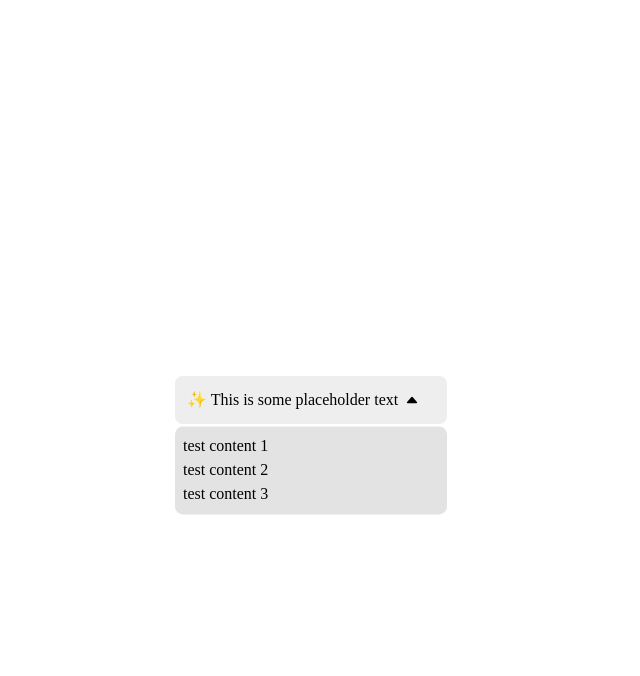
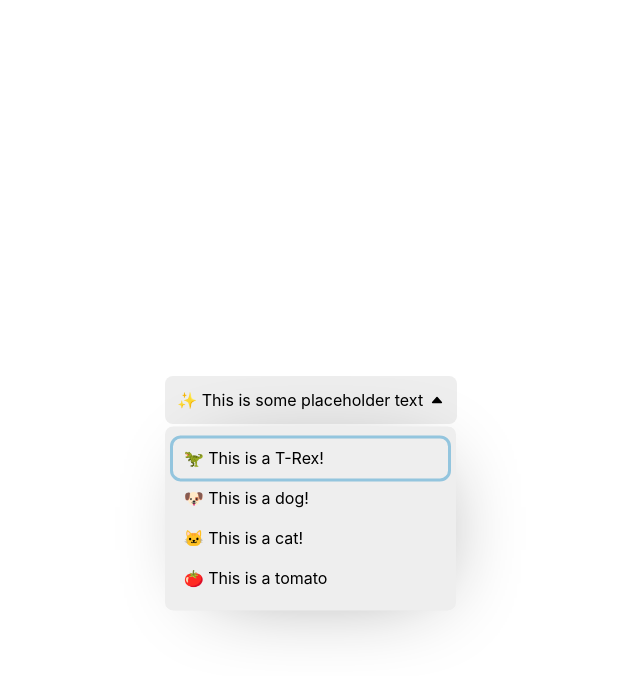
Before and after one commit to Etesam913/thehive.ai-dropdown-menu, a React (Vite) app: page / in a window 1280 px wide. Both pictures are taken after a click on the button "✨ This is some placeholder text". Shown: the top 676 px of the page, without its empty margins (329-969 px from the left). Built offline with nearby package versions, Linux system fonts and the light colour scheme.

Commit message:
♿️ Added keyboard controls

```diff
--- a/src/components/Dropdown.jsx
+++ b/src/components/Dropdown.jsx
@@ -1,10 +1,15 @@
-import { useState } from "react";
+import { useEffect, useRef, useState } from "react";
 import styled from "styled-components";
 import DropdownMenu from "./DropdownMenu";
 
 function Dropdown({
   direction = "down",
-  items = ["🦖 This is a T-Rex!", "🐶 This is a dog"],
+  items = [
+    "🦖 This is a T-Rex!",
+    "🐶 This is a dog!",
+    "🐱 This is a cat!",
+    "🍅 This is a tomato",
+  ],
   multiSelect = false,
   placeholderText = "✨ This is some placeholder text",
 }) {
@@ -13,14 +18,24 @@ function Dropdown({
   );
   const [isDropdownShowing, setIsDropdownShowing] = useState(false);
   const [selectedDropdownItems, setSelectedDropdownItems] = useState([]);
-  const dropdownWidth = "17rem";
+  const uniqueIdentifier = uuidv4();
+  const dropdownButton = useRef(null);
+
+  useEffect(() => {
+    if (isDropdownShowing) {
+      const firstDropdownElement = document.getElementById(
+        `dropdown-button-${uniqueIdentifier}-0`
+      );
+      if (firstDropdownElement) firstDropdownElement.focus();
+    }
+  }, [isDropdownShowing]);
 
   return (
     <div>
       <DropdownButton
         onClick={() => setIsDropdownShowing(!isDropdownShowing)}
         data-bs-toggle="dropdown"
-        width={dropdownWidth}
+        ref={dropdownButton}
       >
         {selectedDropdownItems.length === 0
           ? placeholderText
@@ -32,8 +47,9 @@ function Dropdown({
           dropdownItems={dropdownItems}
           selectedDropdownItems={selectedDropdownItems}
           setSelectedDropdownItems={setSelectedDropdownItems}
-          dropdownWidth={dropdownWidth}
           direction={direction}
+          uniqueIdentifier={uniqueIdentifier}
+          dropdownButton={dropdownButton}
         />
       )}
     </div>
@@ -47,12 +63,14 @@ const DropdownButton = styled.button`
   border-radius: 0.5rem;
   display: flex;
   align-items: center;
-  width: ${(props) => props.width};
+  width: auto;
+  :focus-within {
+    outline: 3.5px solid #53a8d295;
+  }
 `;
 
 const DownCaret = ({ isDropdownShowing }) => {
   return (
-    <span>
     <DownCaretSvg
       height="16"
       width="16"
@@ -63,7 +81,6 @@ const DownCaret = ({ isDropdownShowing }) => {
     >
       <path d="M98,190.06,237.78,353.18a24,24,0,0,0,36.44,0L414,190.06c13.34-15.57,2.28-39.62-18.22-39.62H116.18C95.68,150.44,84.62,174.49,98,190.06Z" />
     </DownCaretSvg>
-    </span>
   );
 };
 
@@ -72,6 +89,16 @@ const DownCaretSvg = styled.svg`
   transform: rotateZ(
     ${(props) => (props.isDropdownShowing ? "180deg" : "0deg")}
   );
+  transition: transform 200ms ease-in-out;
 `;
 
+function uuidv4() {
+  return ([1e7] + -1e3 + -4e3 + -8e3 + -1e11).replace(/[018]/g, (c) =>
+    (
+      c ^
+      (crypto.getRandomValues(new Uint8Array(1))[0] & (15 >> (c / 4)))
+    ).toString(16)
+  );
+}
+
 export default Dropdown;
--- a/src/components/DropdownMenu.jsx
+++ b/src/components/DropdownMenu.jsx
@@ -1,29 +1,88 @@
 import styled from "styled-components";
+import { useEffect, useState } from "react";
 
 function DropdownMenu({
   dropdownItems = [],
   selectedDropdownItems = [],
   setSelectedDropdownItems,
-  dropdownWidth = "17rem",
+  dropdownButton = null,
   direction = "down",
+  multiSelect = false,
+  uniqueIdentifier = "",
 }) {
-  return (
-    <Menu width={dropdownWidth}>
-      <li>test content 1</li>
-      <li>test content 2</li>
-      <li>test content 3</li>
-    </Menu>
-  );
+  const [menuWidth, setMenuWidth] = useState("15rem");
+
+  useEffect(() => {
+    if (dropdownButton) {
+      setMenuWidth(dropdownButton.current.clientWidth + "px");
+    }
+  }, [dropdownButton, setMenuWidth]);
+
+  const menuItems = dropdownItems.map((obj) => {
+    return (
+      <MenuItem
+        onKeyDown={(e) => handleMenuKeyDown(e.key, obj.id, uniqueIdentifier)}
+        key={`dropdown-item-${uniqueIdentifier}-${obj.id}`}
+      >
+        <MenuButton id={`dropdown-button-${uniqueIdentifier}-${obj.id}`}>
+          {obj.text}
+        </MenuButton>
+      </MenuItem>
+    );
+  });
+
+  return <Menu width={menuWidth}>{menuItems}</Menu>;
 }
 
 const Menu = styled.ul`
   width: ${(props) => props.width};
-  background-color: #e3e3e3;
+  background-color: #eeeeee;
   position: absolute;
   list-style-type: none;
-  padding: 0.5rem;
+  padding: 0.75rem 0.5rem;
   border-radius: 0.5rem;
   transform: translateY(0.15rem);
+  box-shadow: 10px 10px 88px -37px rgba(0, 0, 0, 0.48);
 `;
 
+const MenuItem = styled.li``;
+
+const MenuButton = styled.button`
+  border: 0;
+  background: transparent;
+  padding: 0.5rem 0.65rem;
+  border-radius: 0.5rem;
+  width: 100%;
+  text-align: left;
+  transition: background-color 100ms ease-in-out;
+  position: relative;
+  :focus-within {
+    outline: 3.5px solid #53a8d295;
+    z-index: 2;
+  }
+
+  :hover {
+    background-color: #e3e3e3;
+    transition: background-color 100ms ease-in-out;
+  }
+`;
+
+function handleMenuKeyDown(
+  keyCode = "",
+  currentIndex = 0,
+  uniqueIdentifier = ""
+) {
+  if (keyCode === "ArrowUp") {
+    const previousElement = document.getElementById(
+      `dropdown-button-${uniqueIdentifier}-${currentIndex - 1}`
+    );
+    if (previousElement) previousElement.focus();
+  } else if (keyCode === "ArrowDown") {
+    const nextElement = document.getElementById(
+      `dropdown-button-${uniqueIdentifier}-${currentIndex + 1}`
+    );
+    if (nextElement) nextElement.focus();
+  }
+}
+
 export default DropdownMenu;
--- a/src/index.css
+++ b/src/index.css
@@ -1,6 +1,10 @@
 /*
   1. Use a more-intuitive box-sizing model.
 */
+*{
+  font-family: -apple-system, BlinkMacSystemFont, "Segoe UI", Roboto, Helvetica, Arial, sans-serif, "Apple Color Emoji", "Segoe UI Emoji", "Segoe UI Symbol";
+}
+
 *, *::before, *::after {
   box-sizing: border-box;
 }
```
Lines whose indentation alone changed are shown as unchanged.
